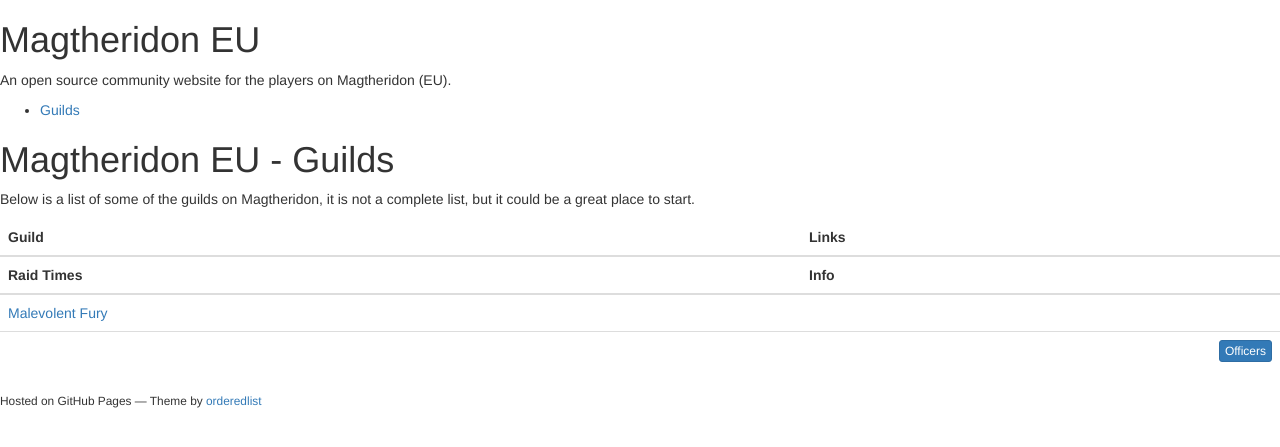
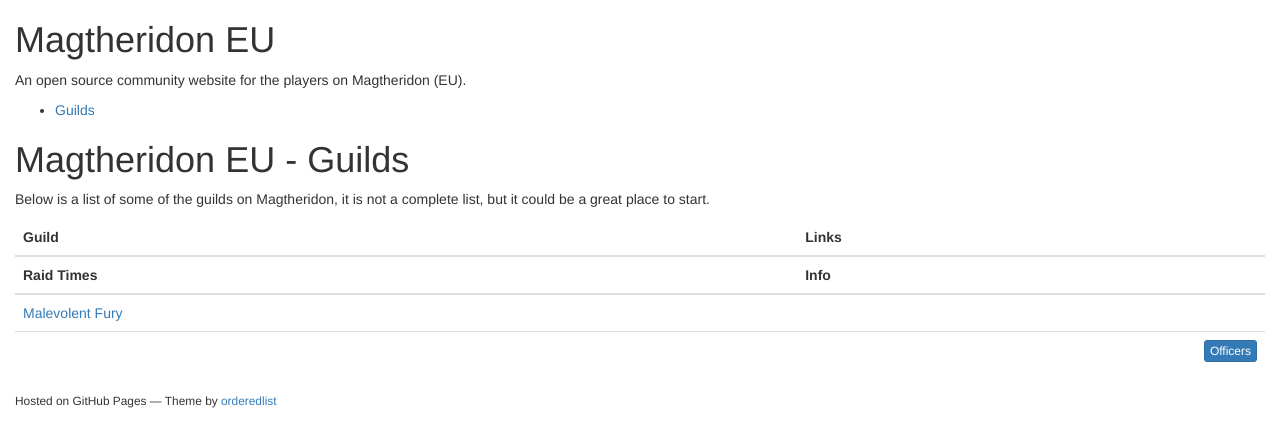
Before and after one commit to MagtheridonEU/magtheridoneu.github.io, a Jekyll site: the page built from guilds.md, in a window 1280 px wide. Shown: the top 447 px of the page. Built offline with Jekyll 4.4.1, drawn with Linux system fonts in a browser that asks for light colours; nearby versions of some CDN libraries; our own code applies the rules of GitHub Pages for plain Markdown files; a script that is not in the unit is left out.

Commit message:
Update default.html

```diff
--- a/_layouts/default.html
+++ b/_layouts/default.html
@@ -15,7 +15,7 @@
     <![endif]-->
   </head>
   <body>
-    <div class="wrapper">
+    <div class="container-fluid">
       {% include header.html %}
       <section>
 
```
